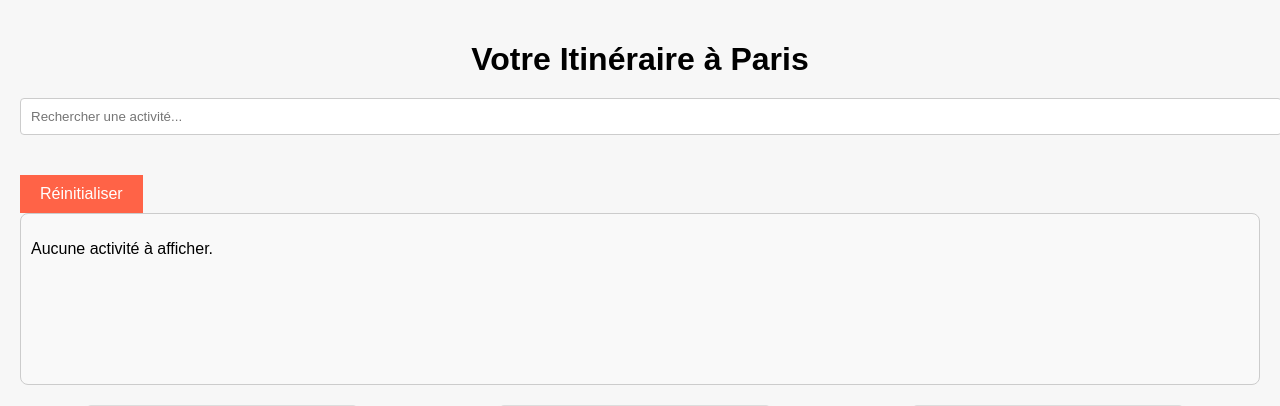
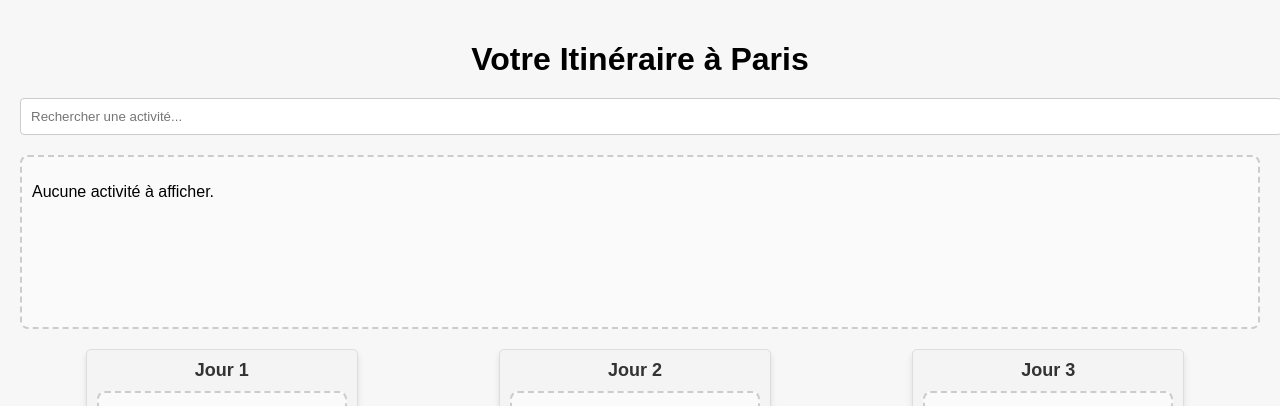
Before and after one commit to Nayskoll/supermaps, a Flask app: page /itinerary in a window 1280 px wide. Shown: the top 406 px of the page. Run offline with Flask 3, Linux system fonts and the light colour scheme; some libraries are stand-ins or nearby versions.

Commit message:
updating itinerary

```diff
--- a/app.py
+++ b/app.py
@@ -1,5 +1,7 @@
 from flask import Flask, render_template, request, jsonify
+import os
 import pandas as pd
+import csv
 
 app = Flask(__name__)
 
@@ -35,6 +37,20 @@
 
     return jsonify(activities)
 
+@app.route('/get_activities')
+def get_activities():
+    csv_file = 'paris_activites_incontournables_final.csv'
+    if not os.path.exists(csv_file):
+        return jsonify({"error": "CSV file not found"}), 404
+
+    activities = []
+    with open(csv_file, newline='', encoding='utf-8') as csvfile:
+        reader = csv.DictReader(csvfile)
+        for row in reader:
+            activities.append(row)
+
+    return jsonify(activities)
+
 
 
 @app.route('/itinerary')
--- a/templates/itinerary.html
+++ b/templates/itinerary.html
@@ -7,35 +7,6 @@
     <link rel="stylesheet" href="https://unpkg.com/leaflet@1.7.1/dist/leaflet.css" />
     <link rel="stylesheet" href="{{ url_for('static', filename='css/styles.css') }}">
     <style>
-        /* Style pour le bouton Clear */
-        #clear-button {
-            background-color: #FF6347;
-            color: white;
-            padding: 10px 20px;
-            border: none;
-            cursor: pointer;
-            font-size: 16px;
-            margin-top: 20px;
-        }
-        #clear-button:hover {
-            background-color: #FF4500;
-        }
-
-        /* Rendre la liste des activités scrollable */
-        #activities-list {
-            max-height: 300px;
-            overflow-y: auto;
-            border: 1px solid #ccc;
-            padding: 10px;
-            background-color: #f9f9f9;
-        }
-
-        /* Style général pour la carte */
-        #map {
-            height: 400px;
-            margin-top: 20px;
-        }
-
         /* Container pour le slider */
         .carousel-container {
             position: relative;
@@ -49,7 +20,7 @@
             flex-wrap: nowrap;
             overflow-x: auto;
             scroll-behavior: smooth;
-            width: 100%; /* Adapter à la largeur disponible */
+            width: 100%;
         }
 
         .day-container {
@@ -95,15 +66,6 @@
         .nav-button.right {
             right: 0;
         }
-
-        /* Flexibilité accrue pour le carousel */
-        .carousel-container {
-            display: flex;
-            align-items: center;
-            width: 100%;
-            max-width: 100%;
-            overflow: hidden;
-        }
     </style>
 </head>
 <body>
@@ -112,20 +74,15 @@
     <!-- Barre de recherche -->
     <input type="text" id="search-bar" placeholder="Rechercher une activité..." onkeyup="searchActivities()">
 
-    <!-- Bouton Clear pour réinitialiser les activités -->
-    <button id="clear-button" onclick="clearAll()">Réinitialiser</button>
-
     <div id="activities-list" class="activity-list" ondrop="dropToInitialList(event)" ondragover="allowDrop(event)">
         <!-- Liste des activités filtrées sera générée ici -->
     </div>
 
     <!-- Container du slider pour les blocs jour -->
     <div class="carousel-container">
-        <!-- Boutons pour slider -->
         <button class="nav-button left" onclick="slideLeft()">⬅️</button>
         <button class="nav-button right" onclick="slideRight()">➡️</button>
 
-        <!-- Itinerary scrollable -->
         <div id="itinerary">
             <!-- Jours dynamiques seront générés ici -->
         </div>
@@ -135,33 +92,29 @@
 
     <script src="https://unpkg.com/leaflet@1.7.1/dist/leaflet.js"></script>
     <script>
-        // Initialiser la carte
         const map = L.map('map').setView([48.8566, 2.3522], 12);
 
         L.tileLayer('https://{s}.tile.openstreetmap.org/{z}/{x}/{y}.png', {
             attribution: '&copy; OpenStreetMap contributors'
         }).addTo(map);
 
-        // Variables pour stocker les activités et les pins
         const activities = JSON.parse(localStorage.getItem('filteredActivities')) || [];
         const numDays = parseInt(localStorage.getItem('numDays')) || 3;
-        const pins = {}; // Stockage des pins pour chaque activité
+        const pins = {};
+        const detailsPins = {}; // Stocker les pins pour les détails dépliés
         const dayColors = ['#FF0000', '#00FF00', '#0000FF', '#FFFF00', '#FF00FF'];
+        const scrollAmount = 250;
 
-        let currentScrollPosition = 0;
-        const scrollAmount = 250; // Distance de défilement
-
-        // Initialiser le conteneur d'itinéraire
         const itineraryContainer = document.getElementById('itinerary');
         itineraryContainer.innerHTML = '';
 
-        // Générer les blocs pour chaque jour
+        // Créer les blocs J1, J2, etc.
         for (let i = 1; i <= numDays; i++) {
             const dayContainer = document.createElement('div');
             dayContainer.className = 'day-container';
             dayContainer.innerHTML = `
                 <div class="day-title">Jour ${i}</div>
-                <div class="activity-list" id="day-${i}" ondrop="drop(event)" ondragover="allowDrop(event)">
+                <div class="activity-list" id="day-${i}" ondrop="drop(event, ${i})" ondragover="allowDrop(event)">
                 </div>
             `;
             itineraryContainer.appendChild(dayContainer);
@@ -173,10 +126,9 @@
             document.getElementById('activities-list').innerHTML = '<p>Aucune activité à afficher.</p>';
         }
 
-        // Afficher la liste des activités
         function displayActivities(activities) {
             const activitiesList = document.getElementById('activities-list');
-            activitiesList.innerHTML = ''; // Nettoyer la liste
+            activitiesList.innerHTML = '';
 
             activities.forEach((activity, index) => {
                 const activityElement = document.createElement('div');
@@ -195,7 +147,6 @@
                 detailsElement.style.display = 'none';
                 activityElement.appendChild(detailsElement);
 
-                // Activer ou désactiver l'affichage des détails et du pin sur la carte
                 activityElement.addEventListener('click', function() {
                     const details = this.querySelector('.details');
                     const lat = this.dataset.latitude;
@@ -204,17 +155,19 @@
 
                     if (details.style.display === 'none') {
                         details.style.display = 'block';
-                        // Ajouter un pin sur la carte
-                        if (!pins[activityId]) {
-                            pins[activityId] = L.marker([lat, lon]).addTo(map)
+
+                        // Ajouter un pin pour les détails dépliés (cumulé avec le pin de couleur)
+                        if (!detailsPins[activityId]) {
+                            detailsPins[activityId] = L.marker([lat, lon]).addTo(map)
                                 .bindPopup(this.textContent);
                         }
                     } else {
                         details.style.display = 'none';
-                        // Supprimer le pin de la carte
-                        if (pins[activityId]) {
-                            map.removeLayer(pins[activityId]);
-                            delete pins[activityId];
+
+                        // Supprimer uniquement le pin des détails
+                        if (detailsPins[activityId]) {
+                            map.removeLayer(detailsPins[activityId]);
+                            delete detailsPins[activityId];
                         }
                     }
                 });
@@ -223,51 +176,46 @@
             });
         }
 
-        // Permettre le drop
         function allowDrop(ev) {
             ev.preventDefault();
         }
 
-        // Gérer le drag
         function drag(ev) {
             ev.dataTransfer.setData("text", ev.target.id);
         }
 
-        // Fonction pour gérer le drop dans un jour spécifique ou dans la liste initiale
-// Fonction pour gérer le drop dans un jour spécifique ou dans la liste initiale
-function drop(ev) {
+        // Gérer le drop dans un jour spécifique ou dans la liste initiale
+        function drop(ev, day) {
             ev.preventDefault();
             const data = ev.dataTransfer.getData("text");
             const activityElement = document.getElementById(data);
             const targetList = ev.target.closest('.activity-list');
 
-    // Vérifier si l'élément est déplacé dans une liste de jour spécifique
             if (targetList && targetList.id !== 'activities-list') {
                 targetList.appendChild(activityElement);
 
-        // Ajouter un pin sur la carte pour cette activité
                 const lat = activityElement.dataset.latitude;
                 const lon = activityElement.dataset.longitude;
-        const color = dayColors[parseInt(targetList.id.split('-')[1]) - 1]; // Couleur en fonction du jour
+                const color = dayColors[day - 1 % dayColors.length];
 
-        // Ajouter le pin si l'élément n'a pas déjà un pin associé
-        if (!pins[data]) {
+                // Supprimer le pin existant (s'il existe) et en créer un nouveau pour changer la couleur
+                if (pins[data]) {
+                    map.removeLayer(pins[data]);
+                    delete pins[data];
+                }
+
+                // Ajouter un pin rond coloré pour l'activité dans un jour
                 pins[data] = L.marker([lat, lon], {
                     icon: L.divIcon({
                         className: 'custom-pin',
                         html: `<div style="background-color: ${color}; width: 20px; height: 20px; border-radius: 50%; border: 2px solid black;"></div>`
                     })
                 }).addTo(map).bindPopup(activityElement.textContent);
-        }
-    }
-    // Si l'activité est déplacée vers la liste initiale (activities-list)
-    else if (targetList && targetList.id === 'activities-list') {
-        const activitiesList = document.getElementById('activities-list');
 
-        // Réintégrer dans la liste initiale
-        activitiesList.appendChild(activityElement);
+            } else if (targetList && targetList.id === 'activities-list') {
+                targetList.appendChild(activityElement);
 
-        // Supprimer le pin de la carte si l'élément est remis dans la liste initiale
+                // Supprimer le pin rond associé lorsqu'on remet l'élément dans la liste initiale
                 if (pins[data]) {
                     map.removeLayer(pins[data]);
                     delete pins[data];
@@ -275,73 +223,34 @@
             }
         }
 
-        // Réintégrer un élément dans la liste initiale et supprimer le pin de la carte
+        // Permettre de déposer les éléments dans la liste initiale
         function dropToInitialList(ev) {
             ev.preventDefault();
             const data = ev.dataTransfer.getData("text");
             const activityElement = document.getElementById(data);
             const activitiesList = document.getElementById('activities-list');
 
-            // Ajouter à la liste initiale seulement si ce n'est pas déjà dans la liste
+            // Réintégrer l'élément dans la liste initiale
             if (!activitiesList.contains(activityElement)) {
                 activitiesList.appendChild(activityElement);
+            }
 
-                // Supprimer le pin de la carte si l'élément est remis dans la liste initiale
+            // Supprimer le pin rond associé
             if (pins[data]) {
                 map.removeLayer(pins[data]);
                 delete pins[data];
             }
         }
-        }
 
-        // Fonction de recherche
-        function searchActivities() {
-            const searchTerm = document.getElementById('search-bar').value.toLowerCase();
-            const activityItems = document.querySelectorAll('.activity-item');
-
-            activityItems.forEach(item => {
-                const name = item.textContent.toLowerCase();
-                if (name.includes(searchTerm)) {
-                    item.style.display = 'block';
-                } else {
-                    item.style.display = 'none';
-                }
-            });
-        }
-
-        // Fonction pour réinitialiser toutes les activités dans la liste initiale
-        function clearAll() {
-            const activitiesList = document.getElementById('activities-list');
-            const days = document.querySelectorAll('.day-container .activity-list');
-
-            // Parcourir chaque jour et réintégrer les activités dans la liste initiale
-            days.forEach(day => {
-                while (day.firstChild) {
-                    activitiesList.appendChild(day.firstChild);
-                }
-            });
-
-            // Supprimer tous les pins de la carte
-            for (let pin in pins) {
-                if (pins[pin]) {
-                    map.removeLayer(pins[pin]);
-                    delete pins[pin];
-                }
-            }
-        }
-
-        // Fonction pour slider vers la droite
         function slideRight() {
             const itineraryContainer = document.getElementById('itinerary');
             itineraryContainer.scrollBy({ left: scrollAmount, behavior: 'smooth' });
         }
 
-        // Fonction pour slider vers la gauche
         function slideLeft() {
-            const itineraryContainer = document.getElementById('itinerary');
+            const itineraryContainer            = document.getElementById('itinerary');
             itineraryContainer.scrollBy({ left: -scrollAmount, behavior: 'smooth' });
         }
-
     </script>
 </body>
 </html>
```
Lines whose indentation alone changed are shown as unchanged.
